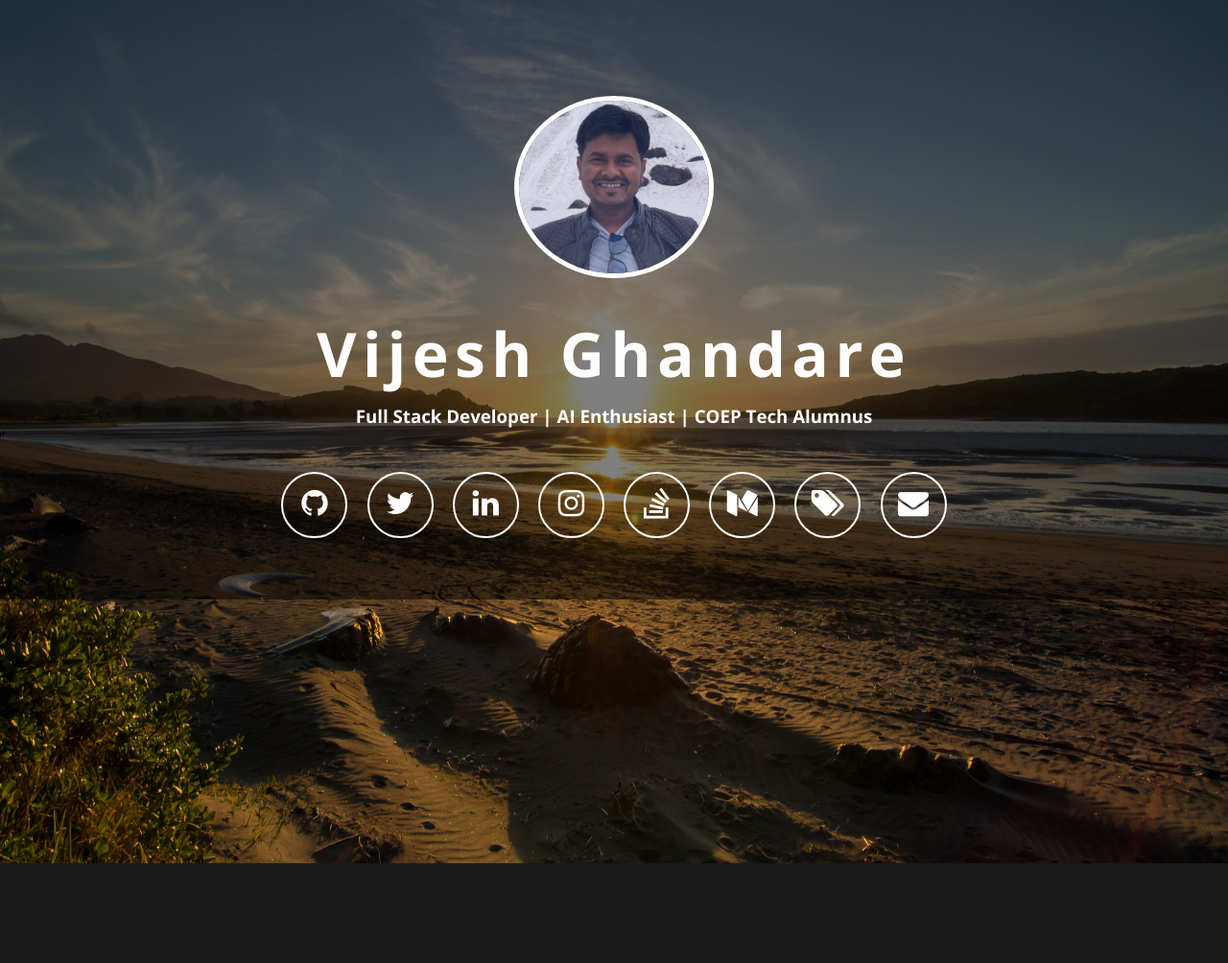
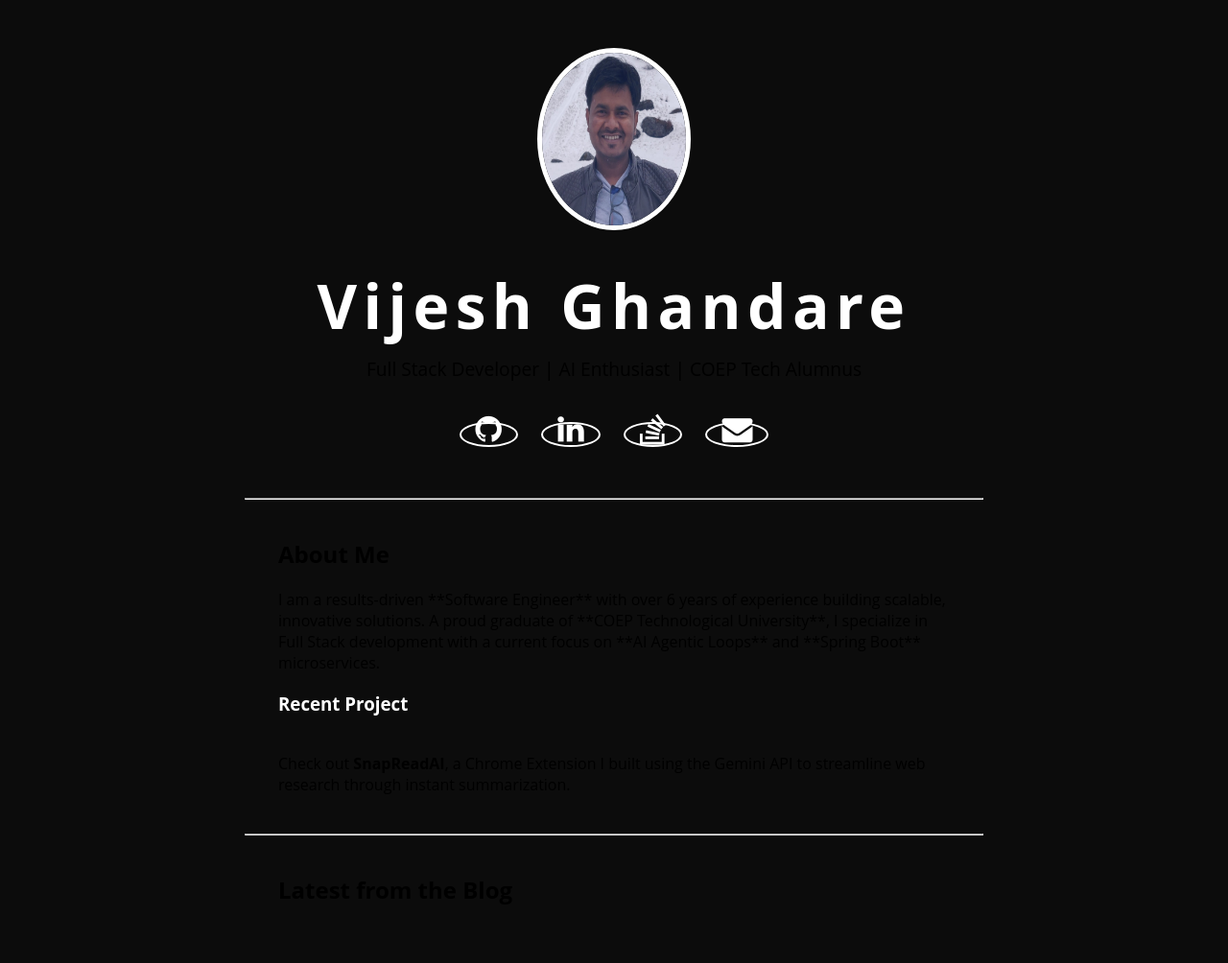
Before and after one commit to VIJESHG/VIJESHG.github.io, a Jekyll site: the page built from index.html, in a window 1280 px wide. Shown: the whole page at 96% size. Built offline with Jekyll 4.4.1, drawn with Linux system fonts in a browser that asks for light colours; nearby versions of some CDN libraries; before the commit the page ends 900 px from its top, so only the background shows below that.

Commit message:
Revise index.html layout and add new sections
Refactor index.html to update structure and content.

```diff
--- a/index.html
+++ b/index.html
@@ -5,82 +5,54 @@ permalink: /
 <html>
 <head>
     <meta charset="utf-8">
-        <meta http-equiv="X-UA-Compatible" content="IE=edge">
-        <title>{% if page.title %}{{ page.title }}{% else %}{{ site.title }}{% endif %}</title>
+    <title>{{ site.name }}</title>
     <meta name="viewport" content="width=device-width, initial-scale=1.0">
-        <meta name="description" content="{{ site.description }}">
-        <link rel="canonical" href="{{ page.url | replace:'index.html','' | prepend: site.baseurl | prepend: site.url }}">
-        {% if site.favicon_img %}
-        <link rel="shortcut icon" href="{{ site.favicon_img_path }}" />
-        {% endif %}
     <link rel="stylesheet" href="{{ "css/front.css" | prepend: site.baseurl }}">
-        <link href='https://fonts.googleapis.com/css?family=Open+Sans:400,700&subset=latin' rel='stylesheet' type='text/css'>
     <link rel="stylesheet" href="https://maxcdn.bootstrapcdn.com/font-awesome/4.5.0/css/font-awesome.min.css">
 </head>
 <body>
-        <div class="content">
-            {% if site.front_img %}
-            <img src="{{ site.front_img_path }}" id="fullscreen">
-            {% endif %}
-
+    <div class="content" style="text-align: center; padding-top: 50px;">
         {% if site.avatar %}
-                <img src="{{ site.avatar_img_path }}" id="avatar">
+            <img src="{{ site.avatar_img_path }}" id="avatar" style="width: 150px; border-radius: 50%;">
         {% endif %}
 
         <h1>{{ site.name }}</h1>
-            <h3>{{ site.description }}</h3>
+        <p style="font-size: 1.2em;">{{ site.description }}</p>
 
-                <ul>
+        <ul style="list-style: none; padding: 0;">
             {% if site.github_username %}
-                    <li><a class="fa fa-2x fa-github" href="https://github.com/{{ site.github_username }}"><span class="description">GitHub</span></a></li>
+            <li style="display: inline; margin: 0 10px;"><a class="fa fa-2x fa-github" href="https://github.com/{{ site.github_username }}"></a></li>
             {% endif %}
+            {% if site.linkedin_username %}
+            <li style="display: inline; margin: 0 10px;"><a class="fa fa-2x fa-linkedin" href="https://linkedin.com/in/{{ site.linkedin_username }}"></a></li>
+            {% endif %}
+            {% if site.stack_of_username %}
+            <li style="display: inline; margin: 0 10px;"><a class="fa fa-2x fa-stack-overflow" href="https://stackoverflow.com/users/{{ site.stack_of_username }}"></a></li>
+            {% endif %}
+            <li style="display: inline; margin: 0 10px;"><a class="fa fa-2x fa-envelope" href="mailto:{{ site.email }}"></a></li>
+        </ul>
 
+        <hr style="width: 60%; margin: 40px auto;">
 
-                    {% if site.facebook_username %}
-                    <li><a class="fa fa-2x fa-facebook" href="https://facebook.com/{{ site.facebook_username }}"><span class="description">Facebook</span></a></li>
-                    {% endif %}
+        <div style="max-width: 700px; margin: 0 auto; text-align: left; padding: 0 20px;">
+            <h2>About Me</h2>
+            <p>I am a results-driven **Software Engineer** with over 6 years of experience building scalable, innovative solutions. A proud graduate of **COEP Technological University**, I specialize in Full Stack development with a current focus on **AI Agentic Loops** and **Spring Boot** microservices.</p>
 
-                    {% if site.twitter_username %}
-                    <li><a class="fa fa-2x fa-twitter" href="https://twitter.com/{{ site.twitter_username }}"><span class="description">Twitter</span></a></li>
-                    {% endif %}
-
-                    {% if site.google_plus_username %}
-                    <li><a class="fa fa-2x fa-google-plus" href="https://plus.google.com/+{{ site.google_plus_username }}"><span class="description">Google +</span></a></li>
-                    {% endif %}
-
-                    {% if site.linkedin_username %}
-                    <li><a class="fa fa-2x fa-linkedin" href="https://linkedin.com/in/{{ site.linkedin_username }}"><span class="description">LinkedIn</span></a></li>
-                    {% endif %}
-
-                    {% if site.instagram_username %}
-                    <li><a class="fa fa-2x fa-instagram" href="https://instagram.com/{{ site.instagram_username }}"><span class="description">Instagram</span></a></li>
-                    {% endif %}
-
-                    {% if site.stack_of_username %}
-                    <li><a class="fa fa-2x fa-stack-overflow" href="https://stackoverflow.com/users/{{ site.stack_of_username }}"><span class="description">Stack OF</span></a></li>
-                    {% endif %}
-
-                    {% if site.reddit_username %}
-                    <li><a class="fa fa-2x fa-reddit" href="https://reddit.com/user/{{ site.reddit_username }}"><span class="description">Reddit</span></a></li>
-                    {% endif %}
-
-                    {% if site.medium_username %}
-                    <li><a class="fa fa-2x fa-medium" href="https://medium.com/@{{ site.medium_username }}"><span class="description">Medium</span></a></li>
-                    {% endif %}
-
-                    {% if site.blog_url %}
-                    <li><a class="fa fa-2x fa-tags" href="{{ site.baseurl }}{{ site.blog_url }}"><span class="description">Blog</span></a></li>
-                    {% endif %}
-
-                    {% if site.email %}
-                    <li><a class="fa fa-2x fa-envelope" href="mailto:{{ site.email }}"><span class="description">Email</span></a></li>
-                    {% endif %}
-
-                    {% if site.public_key_url %}
-                    <li><a class="fa fa-2x fa-key" href="{{ site.public_key_url }}"><span class="description">PGP Key</span></a></li>
-                    {% endif %}
-                </ul>
+            <h3>Recent Project</h3>
+            <p>Check out <strong>SnapReadAI</strong>, a Chrome Extension I built using the Gemini API to streamline web research through instant summarization.</p>
         </div>
 
+        <hr style="width: 60%; margin: 40px auto;">
+
+        <div style="max-width: 700px; margin: 0 auto; text-align: left; padding: 0 20px;">
+            <h2>Latest from the Blog</h2>
+            {% for post in site.posts limit:3 %}
+                <div style="margin-bottom: 20px;">
+                    <a href="{{ post.url | prepend: site.baseurl }}" style="font-size: 1.2em; font-weight: bold; color: #0077B5; text-decoration: none;">{{ post.title }}</a>
+                    <p style="color: #888; font-size: 0.9em;">{{ post.date | date: "%B %d, %Y" }}</p>
+                </div>
+            {% endfor %}
+        </div>
+    </div>
 </body>
 </html>
```
Lines whose indentation alone changed are shown as unchanged.
